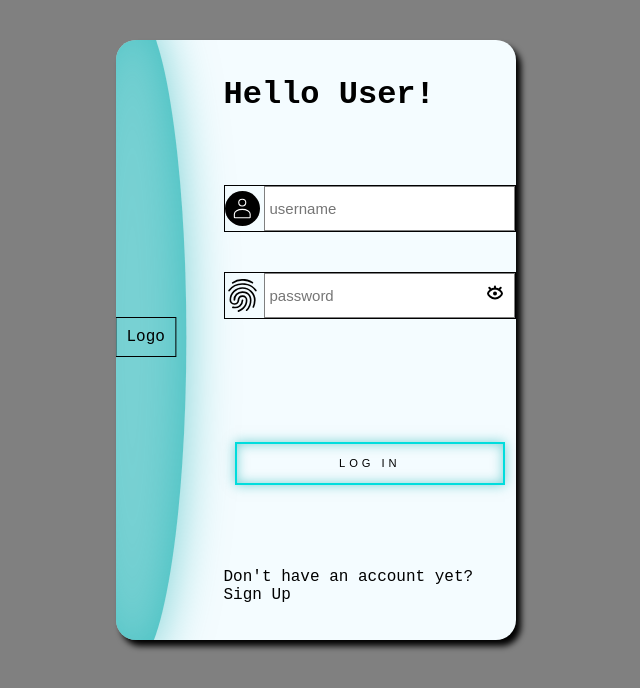
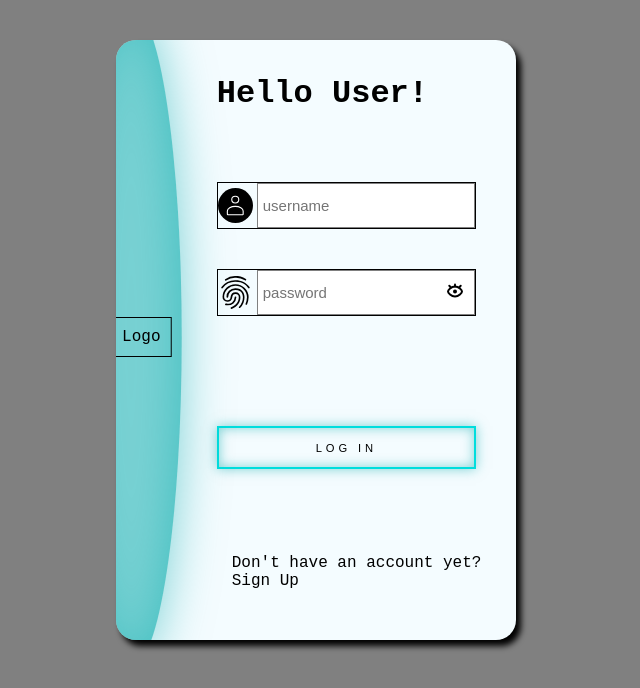
Before and after one commit to Gosia-Magdzik/login-form, a React (Create React App) app: page / in a window 1280 px wide. Shown: the top 688 px of the page, without its empty margins (324-964 px from the left). Built offline with nearby package versions, Linux system fonts and the light colour scheme.

Commit message:
info added

```diff
--- a/src/Components/Login/index.js
+++ b/src/Components/Login/index.js
@@ -1,4 +1,4 @@
-import { Input, InputWrapper, IconWrapper, Img, Button, ShowPasswordButton } from "./styled";
+import { Input, InputWrapper, IconWrapper, Img, Button, ShowPasswordButton, SignInInfo } from "./styled";
 import fingerprint from "../Images/fingerprint.svg"
 import avatar from "../Images/avatar.svg"
 import { useState } from "react";
@@ -27,7 +27,7 @@ export const Login = () => {
                 </IconWrapper>
             </InputWrapper>
             <Button>LOG IN</Button>
-            <p>Don't have an account yet? Sign Up</p>
+            <SignInInfo>Don't have an account yet? Sign Up</SignInInfo>
         </>
     );
 }
--- a/src/Components/Login/styled.js
+++ b/src/Components/Login/styled.js
@@ -12,6 +12,7 @@ export const Input = styled.input`
 export const InputWrapper = styled.div`
     display: flex;
     flex-direction: column;
+    margin-right: 40px;
 `;
 
 export const IconWrapper = styled.div`
@@ -37,9 +38,10 @@ export const Button = styled.button`
 	letter-spacing: 0.35em;
 	font-size: 0.7em;
 	transition: background-color 0.3s, box-shadow 0.3s, color 0.3s;
-	margin: 1em;
     box-shadow: inset 0 0 1em rgba(0,170,170,0.5), 0 0 1em rgba(0,170,170,0.5);
 	border: #0dd solid 2px;
+    margin-right: 40px;
+
 
     &:hover {
         transform: scale(1.1);
@@ -64,3 +66,7 @@ export const ShowPasswordButton = styled.button`
     border: none;
     cursor: pointer;
 `;
+
+export const SignInInfo = styled.div`
+    margin: 15px;
+`;
```
